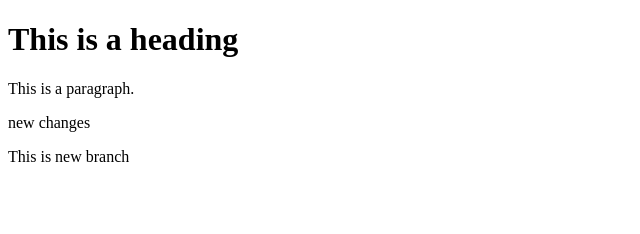
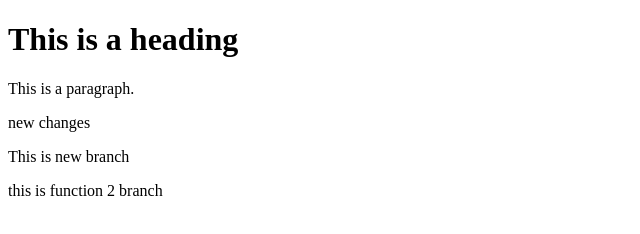
Before and after one commit to jaiganeshcse94/e1t1-git-demo, a plain HTML site: page index.html in a window 1280 px wide. Shown: the whole page, without its empty margins (0-640 px from the left). Drawn offline with Linux system fonts and the light colour scheme.

Commit message:
Update index.html
new-branch-2-add-new

```diff
--- a/index.html
+++ b/index.html
@@ -7,5 +7,6 @@
 <p>This is a paragraph.</p>
 <p>new changes</p>
 <p>This is new branch </p>
+<p>this is function 2 branch</p>
 </body>
 </html>
```
